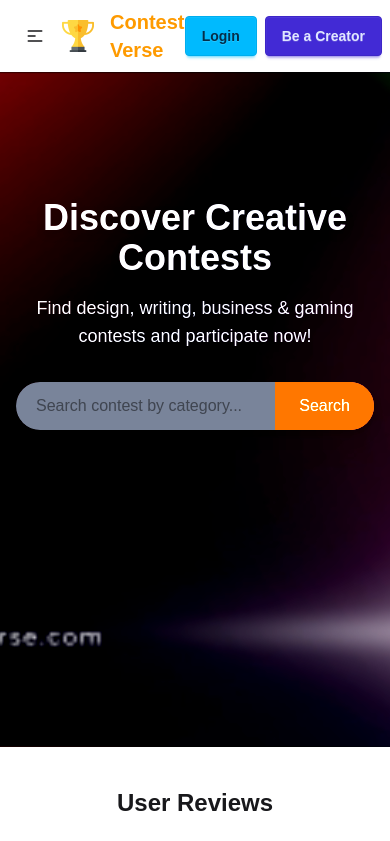
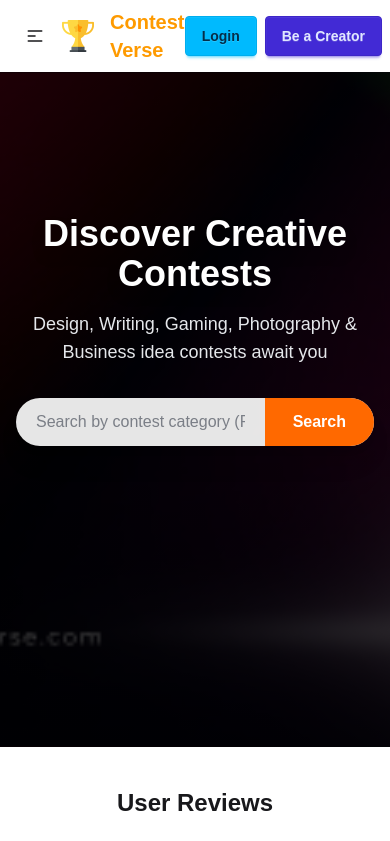
Before and after one commit to mehedihasanshohan/contestverse, a React (Vite) app: page / in a window 390 px wide. Shown: the top 841 px of the page. Built offline with nearby package versions, Linux system fonts and the light colour scheme; no server answers.

Commit message:
banner section search input works by contest type in backend

```diff
--- a/src/pages/AllContests/AllContests.jsx
+++ b/src/pages/AllContests/AllContests.jsx
@@ -2,9 +2,12 @@ import { useState } from "react";
 import { useQuery } from "@tanstack/react-query";
 import useAxiosSecure from "../../hooks/useAxiosSecure";
 import PopularContestCard from "../Home/PopularContestCard";
+import { useSearchParams } from "react-router";
 
 const AllContests = () => {
   const axiosSecure = useAxiosSecure();
+  const [searchParams] = useSearchParams();
+const searchType = searchParams.get("type");
 
   // TAB State
   const [activeTab, setActiveTab] = useState("all");
@@ -21,10 +24,18 @@ const AllContests = () => {
   if (isLoading) return <p className="text-center">Loading...</p>;
 
   // FILTERING BASED ON TYPE
-  const filteredContests =
-    activeTab === "all"
-      ? contests
-      : contests.filter(item => item.type === activeTab);
+  // const filteredContests =
+  //   activeTab === "all"
+  //     ? contests
+  //     : contests.filter(item => item.type === activeTab);
+const filteredContests =
+  searchType
+    ? contests.filter(item =>
+        item.type.toLowerCase().includes(searchType.toLowerCase())
+      )
+    : activeTab === "all"
+    ? contests
+    : contests.filter(item => item.type === activeTab);
 
   const tabs = ["all", "Gaming review", "Design contest", "Article writing", "Business idea", "Photography contest"];
 
--- a/src/pages/Home/Banner/Banner.jsx
+++ b/src/pages/Home/Banner/Banner.jsx
@@ -1,47 +1,105 @@
-import banner from '/banner6.png'
+// import banner from '/banner6.png'
 
-export default function Banner({ onSearch }) {
+// export default function Banner({ onSearch }) {
+//   const handleSubmit = (e) => {
+//     e.preventDefault();
+//     const query = e.target.search.value;
+//     onSearch?.(query);
+//   };
+
+//   return (
+//     <div
+//       style={{
+//         backgroundImage: `url(${banner})`,
+//         filter: 'brightness(1.15) contrast(1.2)',
+
+//       }}
+//       className="relative w-full h-[80vh] flex items-center justify-center bg-cover bg-center"
+//     >
+//       {/* Overlay */}
+//       <div className="absolute"></div>
+
+//       {/* Content */}
+//       <div className="relative z-10 mb-48 text-center px-4 max-w-2xl">
+//         <h1 className="text-4xl md:text-5xl font-bold text-gray-300 drop-shadow-lg mb-4">
+//           Discover Creative Contests
+//         </h1>
+//         <p className="text-gray-300 font-medium mb-8 text-lg">
+//           Find design, writing, business & gaming contests and participate now!
+//         </p>
+
+//         {/* Search Bar */}
+//         <form
+//           onSubmit={handleSubmit}
+//           className="flex items-center bg-gray-500 dark:bg-neutral-800 rounded-full overflow-hidden shadow-lg"
+//         >
+//           <input
+//             type="text"
+//             name="search"
+//             placeholder="Search contest by category..."
+//             className="flex-1 px-5 py-3 bg-transparent outline-none text-neutral-900 dark:text-white"
+//           />
+//           <button
+//             type="submit"
+//             className="px-6 py-3 bg-orange-500 hover:bg-blue-700 text-white font-medium transition-colors"
+//           >
+//             Search
+//           </button>
+//         </form>
+//       </div>
+//     </div>
+//   );
+// }
+
+
+
+import banner from "/banner6.png";
+import { useNavigate } from "react-router";
+
+export default function Banner() {
+  const navigate = useNavigate();
+
   const handleSubmit = (e) => {
     e.preventDefault();
-    const query = e.target.search.value;
-    onSearch?.(query);
+    const query = e.target.search.value.trim();
+    if (!query) return;
+
+    navigate(`/all-contests?type=${encodeURIComponent(query)}`);
   };
 
   return (
     <div
-      style={{
-        backgroundImage: `url(${banner})`,
-        filter: 'brightness(1.15) contrast(1.2)',
-
-      }}
-      className="relative w-full h-[80vh] flex items-center justify-center bg-cover bg-center"
+      style={{ backgroundImage: `url(${banner})` }}
+      className="relative w-full h-[80vh] bg-cover bg-center flex items-center justify-center"
     >
       {/* Overlay */}
-      <div className="absolute"></div>
+      <div className="absolute inset-0 bg-gradient-to-b from-black/70 via-black/50 to-black/80"></div>
 
       {/* Content */}
-      <div className="relative z-10 mb-48 text-center px-4 max-w-2xl">
-        <h1 className="text-4xl md:text-5xl font-bold text-gray-300 drop-shadow-lg mb-4">
+      <div className="relative z-10 text-center px-4 max-w-2xl mb-40">
+        <h1 className="text-4xl md:text-5xl font-bold text-white drop-shadow-xl mb-4">
           Discover Creative Contests
         </h1>
-        <p className="text-gray-300 font-medium mb-8 text-lg">
-          Find design, writing, business & gaming contests and participate now!
+
+        <p className="text-gray-200 text-lg mb-8">
+          Design, Writing, Gaming, Photography & Business idea contests await you
         </p>
 
-        {/* Search Bar */}
+        {/* Search */}
         <form
           onSubmit={handleSubmit}
-          className="flex items-center bg-gray-500 dark:bg-neutral-800 rounded-full overflow-hidden shadow-lg"
+          className="flex items-center bg-white/90 dark:bg-neutral-900 rounded-full overflow-hidden shadow-xl"
         >
           <input
             type="text"
             name="search"
-            placeholder="Search contest by category..."
-            className="flex-1 px-5 py-3 bg-transparent outline-none text-neutral-900 dark:text-white"
+            placeholder="Search by contest category (Photography contest...)"
+            className="flex-1 px-5 py-3 bg-transparent outline-none text-gray-900 dark:text-white"
           />
+
           <button
             type="submit"
-            className="px-6 py-3 bg-orange-500 hover:bg-blue-700 text-white font-medium transition-colors"
+            className="px-7 py-3 bg-orange-500 hover:bg-orange-600 text-white font-semibold transition"
           >
             Search
           </button>
```
